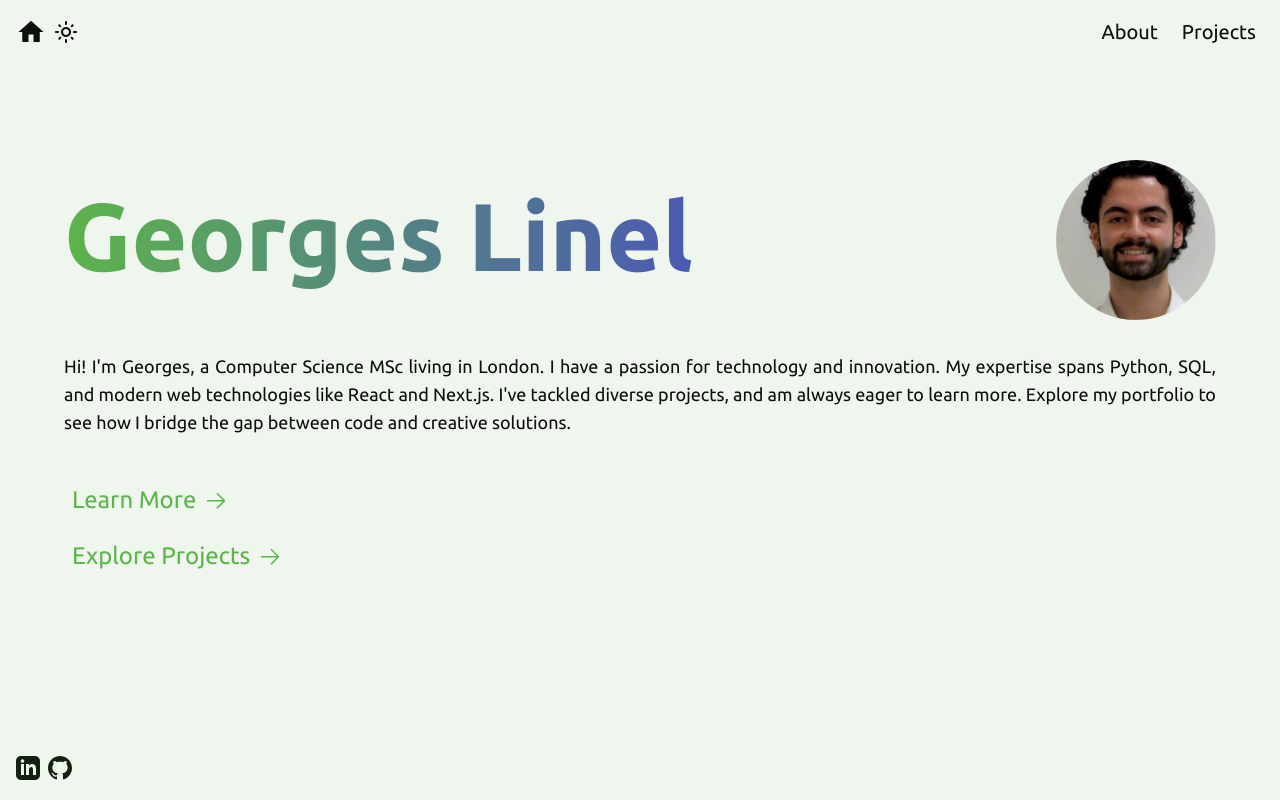
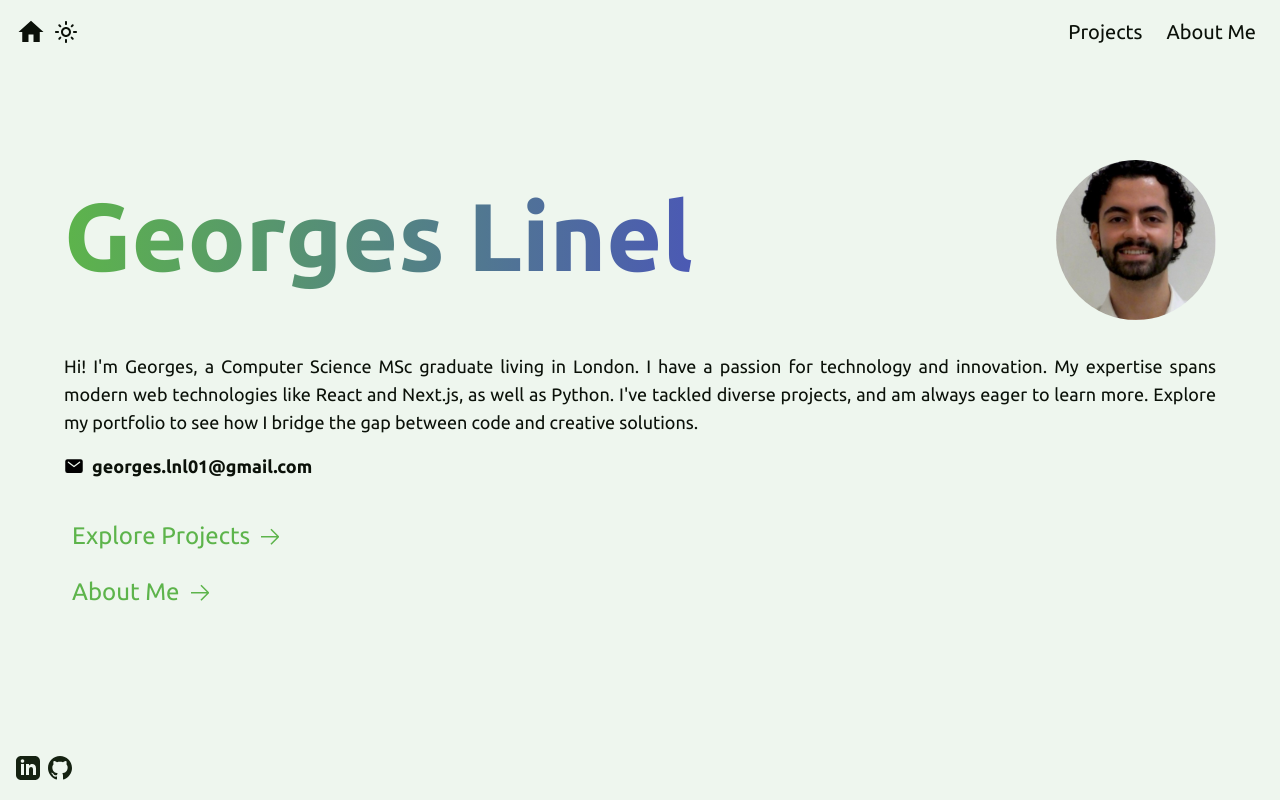
Before and after one commit to georgeslnl/georgeslnl.github.io, a React (Create React App) app: page / in a window 1280 px wide. Built offline with nearby package versions, Linux system fonts and the light colour scheme.

Commit message:
Improved homepage

```diff
--- a/src/Components/LearnMoreButton.jsx
+++ b/src/Components/LearnMoreButton.jsx
@@ -8,7 +8,7 @@ export default function LearnMoreButton() {
         <div className="w-fit hover:rounded-lg p-2 hover:bg-gradient-to-r from-primary-500 to-secondary-500 text-primary-500 hover:text-background-50">
         <Link to="/about" className="hover:text-background-50">
         <div className="flex justify-center items-center gap-2 hover:text-background-50">
-            <p className='text-center text-xl md:text-2xl'>Learn More</p>
+            <p className='text-center text-xl md:text-2xl'>About Me</p>
             <VscArrowRight className="text-2xl"/>
         </div>
         </Link>
--- a/src/Components/NavBar.js
+++ b/src/Components/NavBar.js
@@ -4,8 +4,8 @@ import { Link } from "react-router-dom";
 export default function NavBar() {
   return (
     <div className='flex justify-between gap-2'>
-      <button class='px-2 py-0.5 text-text-950 md:text-xl hover:bg-primary-500 hover:rounded-lg hover:text-background-50 active:bg-primary-200 transition-all'><Link to="/about">About</Link></button>
-      <button class='px-2 py-0.5 text-text-950 md:text-xl hover:bg-primary-500 hover:rounded-lg hover:text-background-50 active:bg-primary-200 transition-all'><Link to="/projects">Projects</Link></button>
+            <button class='px-2 py-0.5 text-text-950 md:text-xl hover:bg-primary-500 hover:rounded-lg hover:text-background-50 active:bg-primary-200 transition-all'><Link to="/projects">Projects</Link></button>
+      <button class='px-2 py-0.5 text-text-950 md:text-xl hover:bg-primary-500 hover:rounded-lg hover:text-background-50 active:bg-primary-200 transition-all'><Link to="/about">About Me</Link></button>
       {/* <button class='px-2 py-0.5 text-text-950 md:text-xl hover:bg-primary-500 hover:rounded-lg hover:text-background-50 active:bg-primary-200 transition-all'><Link to="/contact">Contact</Link></button> */}
     </div>
   );
--- a/src/Pages/Home.js
+++ b/src/Pages/Home.js
@@ -2,6 +2,8 @@ import React from "react";
 import georgesImage from "../assets/georges.jpeg";
 import LearnMore from "../Components/LearnMoreButton";
 import ExploreProjectsButton from "../Components/ExploreProjectsButton";
+import { IoMail } from "react-icons/io5";
+
 
 // import ProjectsGrid from "../Components/ProjectsGrid";
 
@@ -40,15 +42,19 @@ const Home = () => {
             className="rounded-full h-40 w-40"
           />
         </div>
-        <p className="mt-8 mb-10 text-base md:text-lg text-text-950 text-justify">
-        Hi! I'm Georges, a Computer Science MSc living in London. I have a passion for technology and innovation.
-        My expertise spans Python, SQL, and modern web technologies like React and Next.js.
+        <p className="mt-8 mb-4 text-base md:text-lg text-text-950 text-justify">
+        Hi! I'm Georges, a Computer Science MSc graduate living in London. I have a passion for technology and innovation.
+        My expertise spans modern web technologies like React and Next.js, as well as Python.
         I've tackled diverse projects, and am always eager to learn more.
         Explore my portfolio to see how I bridge the gap between code and creative solutions.
         </p>
+        <div className="flex flex-row gap-2 items-center mb-8 ">
+        <IoMail size={20}/>
+        <p className="text-base md:text-lg text-text-950 font-semibold">georges.lnl01@gmail.com</p>
+        </div>
         <div className="flex flex-row justify-around lg:flex lg:flex-col lg:gap-2">
+        <ExploreProjectsButton />
         <LearnMore />
-        <ExploreProjectsButton />
         </div>
         {/* <div className="flex flex-col items-center mt-16">
       <ProjectsGrid projects={projects} />
```
